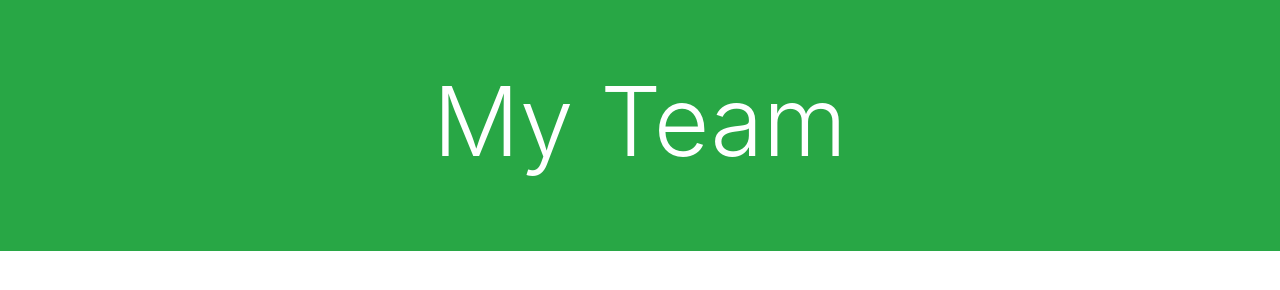
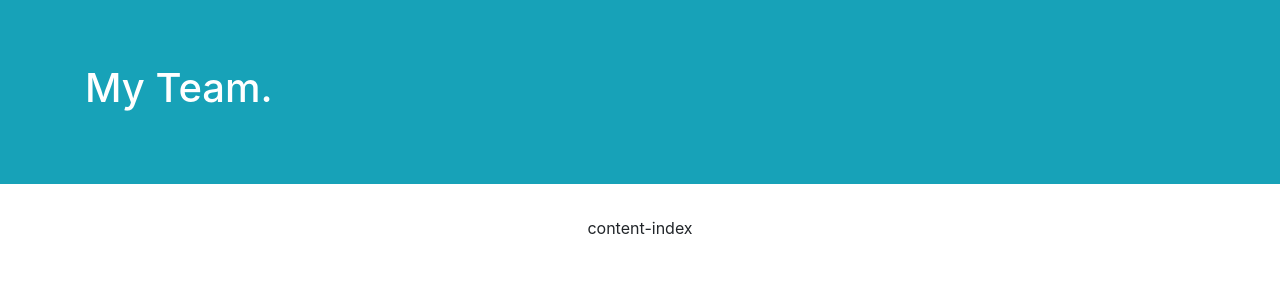
Before and after one commit to luiscruz-24/TeamProfile-Generator, a website: page Develop/src/index.html in a window 1280 px wide. Drawn offline with nearby package versions, Linux system fonts and the light colour scheme.

Commit message:
Node Modules and design

```diff
--- a/Develop/package.json
+++ b/Develop/package.json
@@ -13,6 +13,10 @@
   "author": "",
   "license": "ISC",
   "dependencies": {
-    "inquirer": "^8.1.0"
+    "fs": "0.0.1-security",
+    "inquirer": "^8.1.0",
+    "jest": "^26.6.3",
+    "path": "^0.12.7",
+    "replace": "^1.2.1"
   }
 }
--- a/Develop/src/index.html
+++ b/Develop/src/index.html
@@ -8,15 +8,15 @@
     <meta name="Description" content="Enter your description here" />
     <link rel="stylesheet" href="https://cdnjs.cloudflare.com/ajax/libs/twitter-bootstrap/4.5.0/css/bootstrap.min.css">
     <script src="https://kit.fontawesome.com/c502137733.js"></script>
-    <title>My Team</title>
+    <title>Bootstrap Layouts</title>
 </head>
 
 <body>
-    <header class="jumbotron jumbotron-fluid bg-success text-white">
+    <header class="jumbotron jumbotron-fluid bg-info text-white">
         <div class="container">
-            <div class="row justify-content-md-center">
-                <div class="col-12 col-md-6 text-center">
-                    <h1 class="display-1">My Team</h1>
+            <div class="row align-items-end">
+                <div class="col-12 col-md-6">
+                    <h1>My Team.</h1>
                 </div>
             </div>
         </div>
@@ -27,7 +27,7 @@
             <div class="col-12 col-md-12">
 
                 <section class="row justify-content-around">
-                    <!--Info Displayed-->
+                    content-index
                 </section>
 
             </div>
```
Also changed, not shown: 1 other file.
